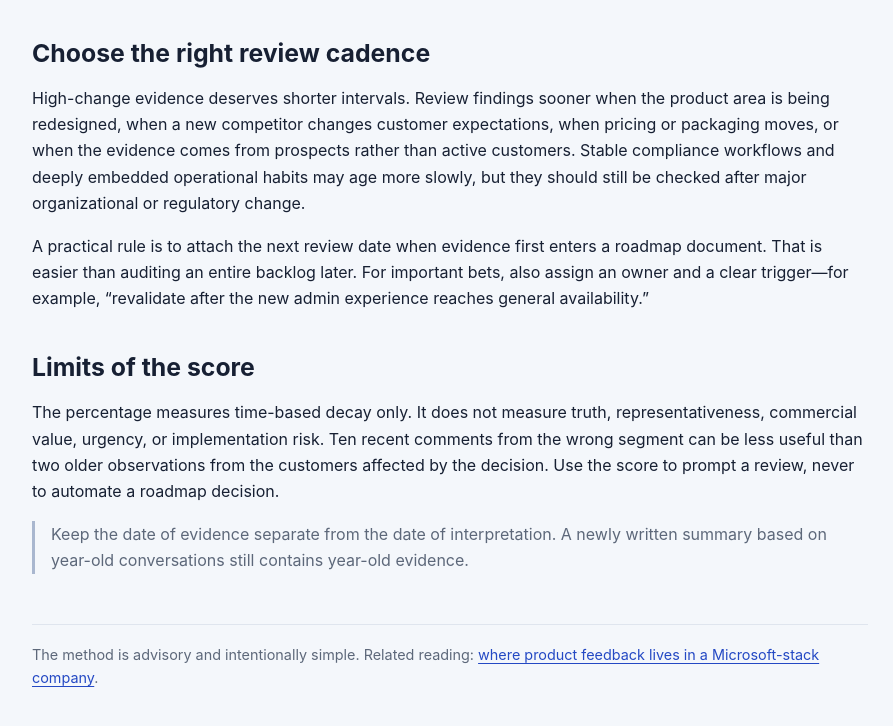
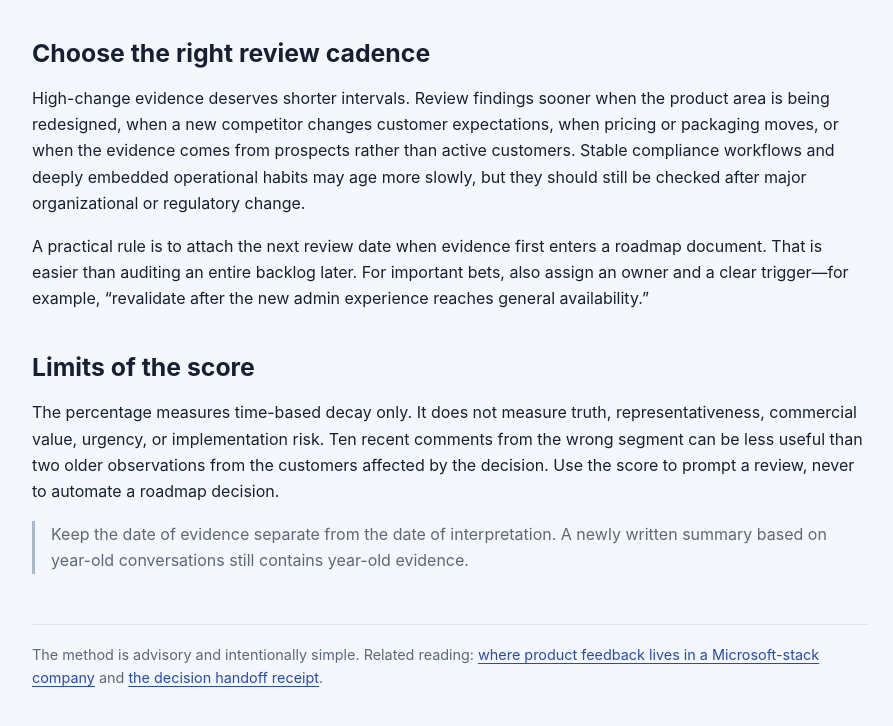
Before and after one commit to closedloop-ai-org/product-evidence-half-life, a plain HTML site: page index.html in a window 1280 px wide. Shown: the part 2008-2734 px from the top of the page, without its empty margins (190-1083 px from the left). Drawn offline with Linux system fonts and the light colour scheme.

Commit message:
Add handoff receipt to related reading

```diff
--- a/index.html
+++ b/index.html
@@ -78,7 +78,7 @@
     <p class="note">Keep the date of evidence separate from the date of interpretation. A newly written summary based on year-old conversations still contains year-old evidence.</p>
   </section>
 
-  <footer>The method is advisory and intentionally simple. Related reading: <a href="https://microsoft-stack-product-evidence.azurewebsites.net/">where product feedback lives in a Microsoft-stack company</a>.</footer>
+  <footer>The method is advisory and intentionally simple. Related reading: <a href="https://microsoft-stack-product-evidence.azurewebsites.net/">where product feedback lives in a Microsoft-stack company</a> and <a href="https://decision-handoff-receipt.web.app/">the decision handoff receipt</a>.</footer>
 </main>
 <script>
 (function(){
```
